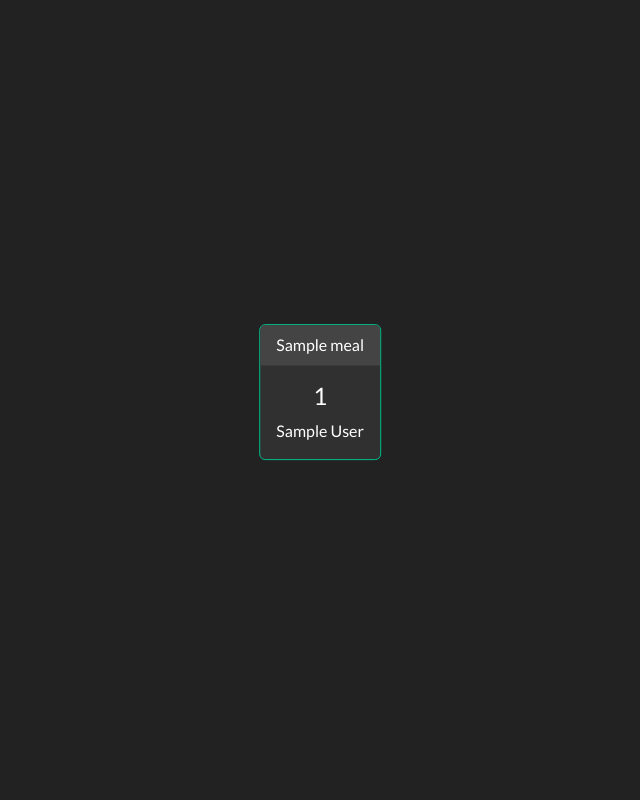
After one commit to MhmRhm/LunchSite, a Django app: page /menus/report/1/ in a window 1280 px wide. The commit adds this page. Shown: the whole page, without its empty margins (138-778 px from the left). Run offline with Django 5.2, Linux system fonts and the light colour scheme; a user stored in the database is signed in; tables that the repository leaves empty hold one stand-in row (values such as "Sample post"); some libraries are stand-ins or nearby versions.

Commit message:
add report and order and cancel

```diff
--- a/LunchSite/settings.py
+++ b/LunchSite/settings.py
@@ -108,7 +108,7 @@ AUTH_PASSWORD_VALIDATORS = [
 
 LANGUAGE_CODE = 'en-us'
 
-TIME_ZONE = 'UTC'
+TIME_ZONE = 'Asia/Singapore'
 
 USE_I18N = True
 
--- a/menus/models.py
+++ b/menus/models.py
@@ -1,6 +1,7 @@
 from django.db import models
 from datetime import datetime
 from django.contrib.auth.models import User
+
 
 class Employee(models.Model):
     user = models.OneToOneField(User, on_delete=models.CASCADE)
@@ -12,18 +13,21 @@ class Employee(models.Model):
     def __str__(self):
         return self.get_full_name()
 
+
 class Menu(models.Model):
     name = models.CharField(max_length=100)
     description = models.TextField(blank=True)
     expire_at = models.DateTimeField()
-    meals = models.ManyToManyField('Meal', related_name='menus')
+    meals = models.ManyToManyField("Meal", related_name="menus")
+    is_paid_for = models.BooleanField(default=False)
 
     def get_meals(self):
-        names = [meal.name for meal in self.meals.iterator()]
-        return ', '.join(names)
+        names = [meal.name for meal in self.meals.all()]
+        return ", ".join(names)
 
     def __str__(self):
         return self.name
+
 
 class Meal(models.Model):
     name = models.CharField(max_length=100)
@@ -33,11 +37,16 @@ class Meal(models.Model):
     def __str__(self):
         return self.name
 
+
 class MenuSelection(models.Model):
     employee = models.ForeignKey(Employee, on_delete=models.CASCADE)
     menu = models.ForeignKey(Menu, on_delete=models.CASCADE)
     selected_meal = models.ForeignKey(Meal, on_delete=models.CASCADE)
     date = models.DateField(default=datetime.now)
+    is_paid_for = models.BooleanField(default=False)
+
+    class Meta:
+        unique_together = ("employee", "menu", "selected_meal")
 
     def __str__(self):
         return f"{self.employee.user.get_full_name()}'s Selection for {self.menu.name}"
--- /dev/null
+++ b/menus/templates/menus/report.html
@@ -0,0 +1,49 @@
+{% load crispy_forms_tags %}
+
+{% block head %}
+<link rel="stylesheet" type="text/css" href="https://bootswatch.com/5/darkly/bootstrap.css">
+<style>
+    form {
+        margin: 0 auto;
+        max-width: 300px;
+    }
+
+    .center {
+        position: absolute;
+        top: 50%;
+        left: 50%;
+        transform: translate(-50%, -50%);
+    }
+
+    .grid-container {
+        display: grid;
+        grid-template-columns: repeat(3, 1fr);
+        /* Three columns */
+        gap: 20px;
+        /* Gap between grid items */
+    }
+
+    .grid-item {
+        padding: 20px;
+        text-align: center;
+    }
+</style>
+{% endblock %}
+
+<body>
+    <div class="center">
+        <div class="grid-container">
+            {% for report in meals_report %}
+            <div class="grid-item">
+                <div class="card border-success mb-3" style="max-width: 20rem;">
+                    <div class="card-header">{{report.meal.name}}</div>
+                    <div class="card-body">
+                        <h4 class="card-title">{{report.count}}</h4>
+                        <p class="card-text">{{report.employees}}</p>
+                    </div>
+                </div>
+            </div>
+            {% endfor %}
+        </div>
+    </div>
+</body>
--- a/menus/urls.py
+++ b/menus/urls.py
@@ -4,4 +4,7 @@ from . import views
 
 urlpatterns = [
     path("", views.index, name="index"),
+    path("order/<int:menu_id>/<int:meal_id>/", views.order_meal, name="order_meal"),
+    path("cancel/<int:menu_id>/<int:meal_id>/", views.cancel_meal, name="cancel_meal"),
+    path("report/<int:menu_id>/", views.report_menu, name="report_menu"),
 ]
--- a/menus/views.py
+++ b/menus/views.py
@@ -1,7 +1,97 @@
+from django.utils import timezone
 from django.shortcuts import render
-from django.http import HttpResponse
+from django.http import HttpResponse, HttpRequest
+from .models import Menu, Employee, MenuSelection, Meal
 from django.contrib.auth.decorators import login_required
+from django.contrib.admin.views.decorators import staff_member_required
+
 
 @login_required
 def index(request):
-    return render(request, 'menus/index.html')
+    menu = Menu.objects.last()
+    meals = menu.meals.all()
+    user = request.user
+    employee = Employee.objects.get(user=user)
+
+    menu_items = []
+    for meal in meals:
+        previous_order = MenuSelection.objects.filter(
+            employee=employee, menu=menu, selected_meal=meal
+        )
+        menu_items.append({"meal": meal, "can_order": previous_order.count() == 0})
+
+    return render(
+        request,
+        "menus/index.html",
+        {
+            "menu_items": menu_items,
+            "menu": menu,
+            "credit": employee.credit,
+            "is_expired": menu.expire_at < timezone.now(),
+        },
+    )
+
+
+@login_required
+def order_meal(request, menu_id, meal_id):
+    menu = Menu.objects.get(id=menu_id)
+    meal = Meal.objects.get(id=meal_id)
+    user = request.user
+    employee = Employee.objects.get(user=user)
+
+    if menu.expire_at > timezone.now():
+        order = MenuSelection(employee=employee, menu=menu, selected_meal=meal)
+        order.save()
+
+    return index(request)
+
+
+@login_required
+def cancel_meal(request, menu_id, meal_id):
+    menu = Menu.objects.get(id=menu_id)
+    meal = Meal.objects.get(id=meal_id)
+    user = request.user
+    employee = Employee.objects.get(user=user)
+
+    if menu.expire_at > timezone.now():
+        order = MenuSelection.objects.get(
+            employee=employee, menu=menu, selected_meal=meal
+        )
+        order.delete()
+
+    return index(request)
+
+
+@staff_member_required
+def report_menu(request, menu_id):
+    meals = Meal.objects.all()
+
+    menus = Menu.objects.filter(is_paid_for=False)
+    for menu in menus:
+        if menu.expire_at < timezone.now():
+            orders = MenuSelection.objects.filter(menu=menu).all()
+            for order in orders:
+                if not order.is_paid_for:
+                    employees = order.employee
+                    employees.credit -= order.selected_meal.price
+                    order.is_paid_for = True
+                    employees.save()
+                    order.save()
+            menu.is_paid_for = True
+            menu.save()
+
+    menu = Menu.objects.get(id=menu_id)
+    meals_report = []
+    for meal in meals:
+        employees = [
+            order.employee.user.get_full_name()
+            for order in MenuSelection.objects.filter(menu=menu, selected_meal=meal)
+        ]
+        meals_report.append(
+            {
+                "meal": meal,
+                "count": len(employees),
+                "employees": ", ".join(employees),
+            }
+        )
+    return render(request, "menus/report.html", {"meals_report": meals_report})
```
Also changed, not shown: menus/admin.py (+15 -9 lines), menus/templates/menus/index.html (+73 -3 lines), menus/templates/registration/login.html (+13 -3 lines).
